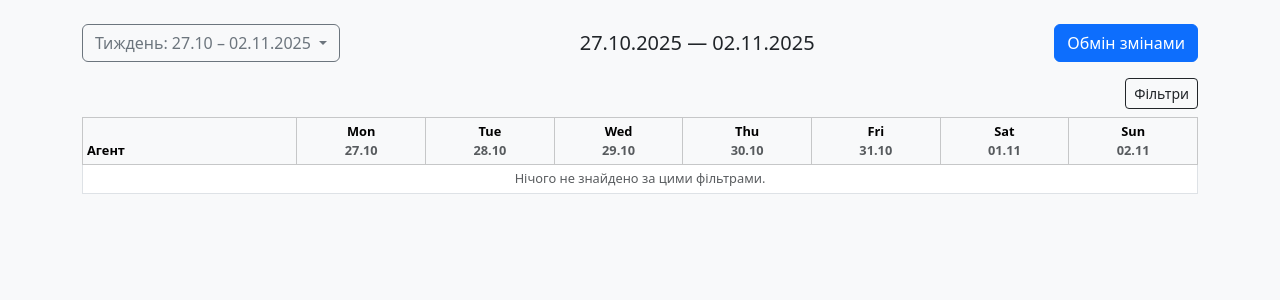
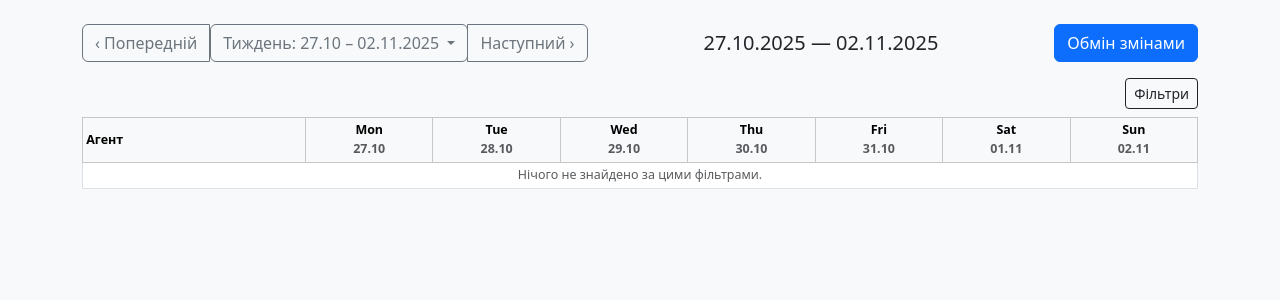
Before and after one commit to bod9dzys/BasicWFMbb, a Django app: page /schedule/ in a window 1280 px wide. Shown: the part 56-356 px from the top of the page. Run offline with Django 5.2, Linux system fonts and the light colour scheme; the visitor is signed in with stand-in values (Sample User, id 1); data comes from the database, SQL or seed files in the repository; data that the repository does not hold is empty; some libraries are stand-ins or nearby versions.

Commit message:
week look update v3

```diff
--- a/templates/schedule_week.html
+++ b/templates/schedule_week.html
@@ -7,25 +7,34 @@
 <style>
   /* Додаткові стилі для таблиці */
   .schedule-table th, .schedule-table td {
-    /* Зменшуємо відступи */
-    padding: 0.25rem;
-    font-size: 0.8rem; /* Зменшуємо шрифт */
-    min-width: 90px; /* Задаємо меншу мінімальну ширину */
-    max-width: 120px; /* Можна додати максимальну */
-    word-wrap: break-word; /* Дозволяємо перенос слів */
+    padding: 0.2rem; /* Трохи зменшимо загальні відступи */
+    font-size: 0.78rem; /* Зменшимо шрифт ще трохи */
+    min-width: 80px; /* **Зробимо колонки днів вужчими** */
+    max-width: 110px;
+    word-wrap: break-word;
+    vertical-align: top; /* Вирівнюємо вміст по верху, щоб плашки краще виглядали */
   }
   .schedule-table th:first-child, .schedule-table td:first-child {
-    min-width: 150px; /* Зберігаємо ширину для імені агента */
-    max-width: 200px;
-    text-align: left; /* Вирівнюємо ім'я ліворуч */
+    min-width: 140px; /* Зберігаємо ширину для імені агента */
+    max-width: 180px;
+    text-align: left;
+    vertical-align: middle; /* Вирівнюємо ім'я по центру вертикально */
   }
   .shift-details {
-    line-height: 1.2; /* Зменшуємо міжрядковий інтервал */
+    line-height: 1.2;
+    padding-top: 0.4rem; /* **Збільшуємо верхній відступ плашки** */
+    padding-bottom: 0.4rem; /* **Збільшуємо нижній відступ плашки** */
+    min-height: 60px; /* **Можна додати мінімальну висоту** */
+    display: flex; /* Використовуємо flexbox для кращого контролю */
+    flex-direction: column; /* Елементи один під одним */
+    justify-content: center; /* Центруємо вміст вертикально */
   }
 </style>
 
 <div class="d-flex flex-wrap justify-content-between align-items-center mb-3 gap-2">
-  {# --- Блок з кнопками Попередній/Наступний видалено --- #}
+  {# --- Повертаємо кнопки навігації --- #}
+  <div class="btn-group" role="group" aria-label="Навігація тижнями">
+    <a class="btn btn-outline-secondary" href="{% url 'schedule_week' %}?week={{ prev_week }}">‹ Попередній</a>
 
     <div class="dropdown">
       <button class="btn btn-outline-secondary dropdown-toggle" type="button" data-bs-toggle="dropdown" aria-expanded="false">
@@ -40,6 +49,10 @@
         {% endfor %}
       </div>
     </div>
+
+    <a class="btn btn-outline-secondary" href="{% url 'schedule_week' %}?week={{ next_week }}">Наступний ›</a>
+  </div>
+  {# --- Кінець блоку навігації --- #}
 
   <h2 class="h5 mb-0">
     {{ week_start|date:"d.m.Y" }} — {{ days.6|date:"d.m.Y" }}
@@ -57,10 +70,10 @@
 <div class="collapse" id="filtersCollapse">
   <div class="card card-body mb-3">
     <form method="get" class="row g-3 align-items-end">
-      {# --- Залишаємо поле week для фільтрації, але воно вже не потрібне для навігації --- #}
+      {# --- Залишаємо поле week прихованим, бо кнопки його передають через URL --- #}
       <input type="hidden" name="week" value="{{ request.GET.week|default:week_start|date:'Y-m-d' }}">
 
-      <div class="col-12"> {# Змінено ширину для фільтрів #}
+      <div class="col-12">
         <div class="row g-2">
           {% crispy filter.form %}
         </div>
@@ -68,6 +81,7 @@
 
       <div class="col-12">
         <button type="submit" class="btn btn-dark">Застосувати</button>
+        {# --- Кнопка Скинути тепер також має враховувати поточний тиждень --- #}
         <a href="{% url 'schedule_week' %}?week={{ week_start|date:'Y-m-d' }}" class="btn btn-outline-secondary">Скинути</a>
       </div>
     </form>
@@ -75,13 +89,12 @@
 </div>
 
 <div class="table-responsive">
-  {# Додано клас schedule-table для застосування стилів #}
   <table class="table table-sm table-bordered align-middle schedule-table">
     <thead class="table-light">
       <tr>
-        <th style="min-width: 150px;">Агент</th> {# Зменшено min-width #}
+        <th>Агент</th> {# Забрали min-width звідси, керується CSS #}
         {% for d in days %}
-          <th class="text-center"> {# Зменшено min-width #}
+          <th class="text-center">
             <div class="fw-semibold">{{ d|date:"D" }}</div>
             <div class="text-muted">{{ d|date:"d.m" }}</div>
           </th>
@@ -91,7 +104,7 @@
     <tbody>
       {% for row in table %}
         <tr>
-          <td> {# Залишаємо min-width для імені #}
+          <td>
             <div class="fw-semibold">
               {{ row.agent.user.get_full_name|default:row.agent.user.username }}
             </div>
@@ -100,10 +113,9 @@
             </div>
           </td>
           {% for shifts in row.cells %}
-            <td class="text-center"> {# Забрано min-width звідси, керується стилями .schedule-table td #}
+            <td class="text-center">
               {% if shifts %}
                 {% for s in shifts %}
-                  {# Додано клас shift-details #}
                   <div class="p-1 mb-1 border rounded shift-details">
                     <div class="small"><b>{{ s.direction }}</b></div>
                     <div class="small">{{ s.start|date:"H:i" }}–{{ s.end|date:"H:i" }}</div>
@@ -113,7 +125,8 @@
                   </div>
                 {% endfor %}
               {% else %}
-                <div class="text-muted small">—</div>
+                {# Додамо min-height і сюди, щоб порожні клітинки мали однакову висоту #}
+                <div class="text-muted small" style="min-height: 60px; display: flex; align-items: center; justify-content: center;">—</div>
               {% endif %}
             </td>
           {% endfor %}
```
Lines whose indentation alone changed are shown as unchanged.
